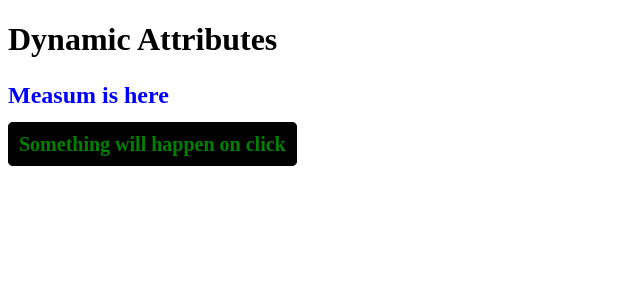
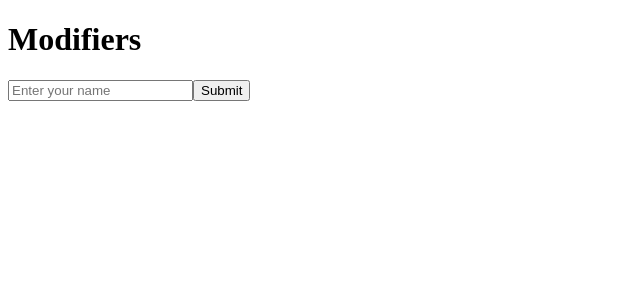
Before and after one commit to Measum-Shah/Vue-Learning, a Vue app in the folder vue-basics/: page / in a window 1280 px wide. Shown: the top 300 px of the page, without its empty margins (0-640 px from the left). Built offline with nearby package versions, Linux system fonts and the light colour scheme.

Commit message:
Learned Modifiers

```diff
--- a/vue-basics/src/App.vue
+++ b/vue-basics/src/App.vue
@@ -12,7 +12,10 @@
     <!-- <Directives /> -->
 
     <!-- This component shows dynamic attributes -->
-    <DynamicAttributes />
+    <!-- <DynamicAttributes /> -->
+
+    <!-- This component shows modifiers -->
+    <Modifiers />
   </div>
 </template>
 <script setup lang="js">
@@ -20,6 +23,7 @@ import AttributeBinding from './components/AttributeBinding.vue';
 import TextInterpolation from './components/TextInterpolation.vue';
 import Directives from './components/Directives.vue';
 import DynamicAttributes from './components/DynamicAttributes.vue';
+import Modifiers from './components/Modifiers.vue';
 </script>
 <style lang="">
 
--- /dev/null
+++ b/vue-basics/src/components/Modifiers.vue
@@ -0,0 +1,18 @@
+<template lang="html">
+    <div>
+    <form v-on:submit.prevent>
+        <h1>Modifiers</h1>
+        <input type="text" class="input" placeholder="Enter your name" />
+        <button type="submit" v-on:click="Alert ">Submit</button>
+    </form>
+    </div>
+</template>
+<script setup lang="js">
+    const Alert = () => {
+        alert("Form submitted!");
+        window.document.querySelector('.input').value = '';
+    }
+</script>
+<style lang="">
+
+</style>
```
